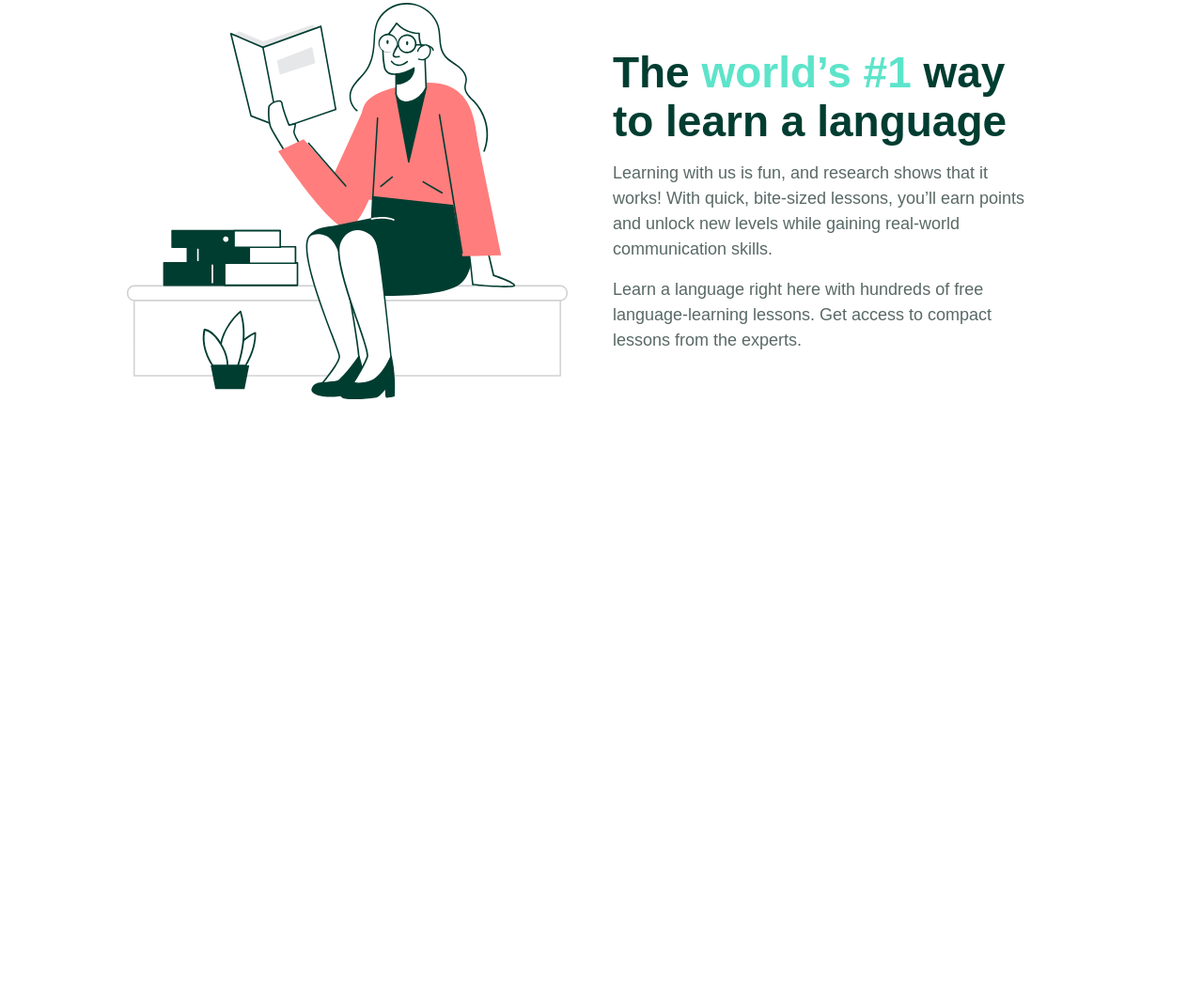
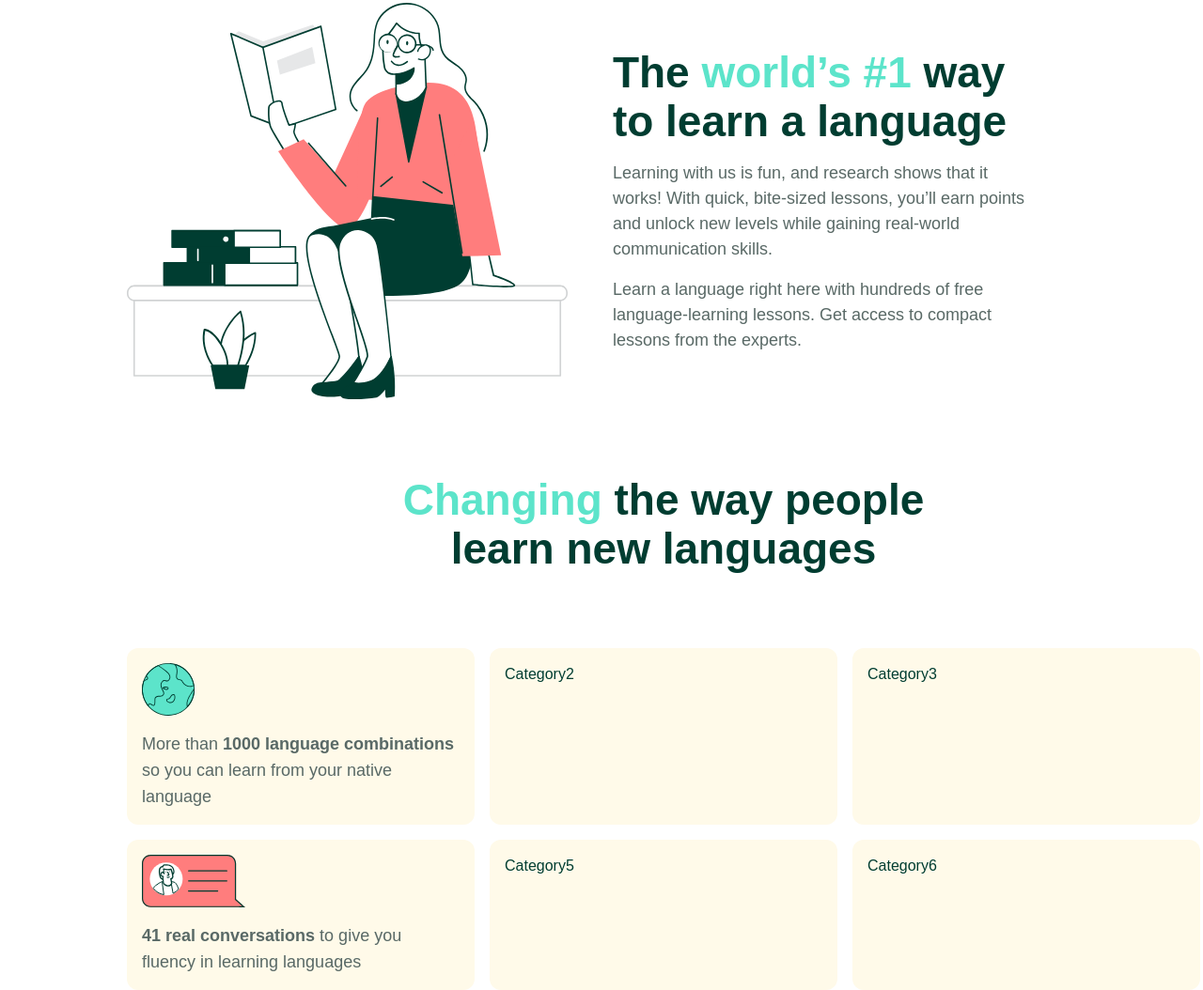
Before and after one commit to kamranlatifch/language-learning-landing-page, a website built with Vite: page index.html in a window 1280 px wide. Shown: the part 868-1922 px from the top of the page at 94% size. Before the commit the page ends 1294 px from the top, so only its background shows below. Built offline with nearby package versions, Linux system fonts and the light colour scheme.

Commit message:
feat(category): add category html adn css

```diff
--- a/index.html
+++ b/index.html
@@ -101,6 +101,30 @@
       </div>
     </section>
 
+    <section class="learning-categories">
+      <h3><span>Changing</span> the way people learn new languages</h3>
+      <div class="categories">
+        <div class="category">
+          <img src="images/category-globe-icon.svg" alt="" />
+          <p>
+            More than <b>1000 language combinations</b> so you can learn from
+            your native language
+          </p>
+        </div>
+        <div class="category">Category2</div>
+        <div class="category">Category3</div>
+        <div class="category">
+          <img src="images/category-comment-icon.svg" alt="" />
+          <p>
+            <b>41 real conversations</b> to give you fluency in learning
+            languages
+          </p>
+        </div>
+        <div class="category">Category5</div>
+        <div class="category">Category6</div>
+      </div>
+    </section>
+
     <script type="module" src="/main.js"></script>
   </body>
 </html>
--- a/style.css
+++ b/style.css
@@ -1,6 +1,7 @@
 :root {
   --clr-primary: #5ce4ca;
   --clr-secondary: #fffaa4;
+  --clr-secondary-light: #fffae9;
   --clr-light-secondary: #fffae9;
   --clr-tertiary: #ff7d7d;
   --clr-black: #003d31;
@@ -54,6 +55,7 @@ html:focus-within {
 html,
 body {
   height: 100%;
+  /* background-color: var(--clr-white); */
 }
 
 /* Set core body defaults */
@@ -262,3 +264,46 @@ body {
   font-size: var(--fs-18);
   font-weight: var(--fw-regular);
 }
+/* Learning Categories */
+
+.learning-categories {
+  display: grid;
+  gap: 5rem;
+  padding: 135px;
+  height: 622px;
+  margin-top: 5rem;
+}
+.learning-categories h3 {
+  justify-self: center;
+  font-size: var(--fs-46);
+  line-height: 52px;
+  font-weight: var(--fw-bold);
+  color: var(--clr-black);
+  text-align: center;
+  width: 570px;
+}
+.learning-categories span {
+  color: var(--clr-primary);
+}
+.learning-categories .categories {
+  display: grid;
+  grid-template-columns: 1fr 1fr 1fr;
+  gap: 1rem;
+}
+.learning-categories .categories .category {
+  display: grid;
+  gap: 1rem;
+  width: 370px;
+  border-radius: 12px;
+  padding: 1rem;
+  background-color: var(--clr-secondary-light);
+}
+.learning-categories .categories .category p {
+  font-size: var(--fs-18);
+  font-weight: var(--fw-regular);
+  line-height: 28px;
+  color: var(--clr-paragraph);
+}
+.learning-categories .categories .category b {
+  font-weight: var(--fw-bold);
+}
```
Also changed, not shown: images/category-comment-icon.svg (added), images/category-globe-icon.svg (added).
